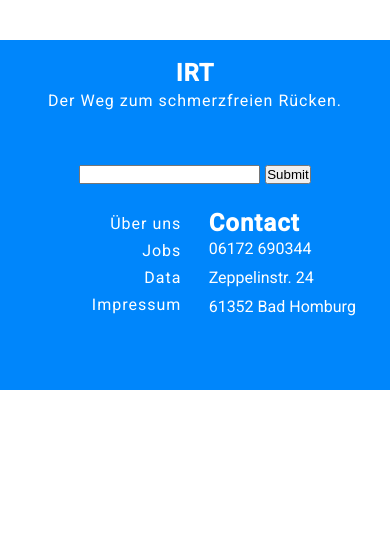
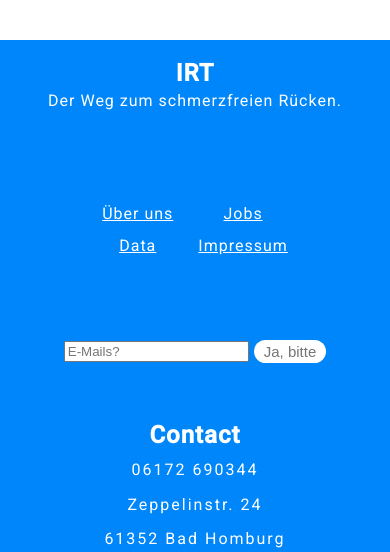
Before and after one commit to pbizimis/IRT, a Flask app: page /lp in a window 390 px wide. Shown: the part 2770-3322 px from the top of the page. Before the commit the page ends 3160 px from the top, so only its background shows below. Run offline with Flask 2, Linux system fonts and the light colour scheme.

Commit message:
footer responsive

```diff
--- a/irtp/static/nav.css
+++ b/irtp/static/nav.css
@@ -172,11 +172,12 @@
     height: auto;
     width: 100%;
     grid-template-columns: 50% 50%;
-    grid-template-rows: 100px 70px 180px;
+    grid-template-rows: 100px auto auto auto;
     grid-template-areas:
         "top top"
+        "info info"
         "mid mid"
-        "info contact";
+        "contact contact";
     justify-items: center;
     align-items: flex-start;
     background-color: rgb(0, 134, 251);
@@ -195,7 +196,7 @@
 .number1 p {
     margin: 0;
 }
-.number2 {
+.newsletter {
     width: 100%;
     height: 100%;
     grid-area: mid;
@@ -203,43 +204,90 @@
     display: flex;
     align-items: center;
     justify-content: center;
+    margin-top: 40px;
 }
-.number2 .newsletter-form {
+.newsletter .newsletter-form {
     margin: 0;
     padding: 0;
     line-height: 0;
 }
-.number2 .newsletter-form input{
-    margin: 0;
-    padding: 0;
+.newsletter .newsletter-form .button{
+    margin: 20px 0px 20px 0px;
+    padding: 3px 10px;
+    font-size: 15px;
+    border: 0px;
+    position: relative;
+    top: 1px;
 }
 .info {
     grid-area: info;
-    justify-self: end;
-    margin-right: 7%;
-    height: 80%;
+    margin-top: 60px;
+    display: grid;
+    grid-template-columns: auto auto;
+    grid-template-rows: auto auto;
+    grid-template-areas:
+        "uber jobs"
+        "data impres";
+    justify-items: center;
+    align-items: center;
+    grid-gap: 5px;
+}
+.info-uber {
+    grid-area: uber;
+}
+.info-jobs {
+    grid-area: jobs;
+}
+.info-data {
+    grid-area: data;
+}
+.info-impres {
+    grid-area: impres;
 }
 .info a {
     text-align: end;
-    display: block;
+    display: inline-block;
+    margin-right: 10px;
+    margin-left: 10px;
+    text-decoration: none;
+    text-decoration: underline;
+    color: white;
+    font-weight: 400;
 }
 .contact {
-    justify-self: start;
+    margin-top: 60px;
     grid-area: contact;
-    margin-left: 7%;
-    height: 80%;
+    text-align: center;
 }
-.contact p{
+.contact p {
     margin: 0;
-    letter-spacing: 0;
-    line-height: 150%;
-    margin-bottom: 5px;
+    margin-top: 7px;
+    letter-spacing: 2px;
+    line-height: 170%;
 }
 .contact h1{
     margin: 0;
+    margin-bottom: 5px;
 }
 
 /*NAVBAR CHANGE (DESKTOP VIEW/IPAD VIEW)*/
+@media screen and (min-width: 480px) {
+    .info {
+        grid-area: info;
+        display: block;
+    }
+    .info a {
+        text-align: end;
+        display: inline-block;
+        margin-right: 10px;
+        margin-left: 10px;
+        text-decoration: none;
+        text-decoration: underline;
+        color: white;
+        font-weight: 400;
+    }
+}
+
 @media screen and (min-width: 768px) {
     #mobile-navbar {
         display: none;
--- a/irtp/templates/nav.html
+++ b/irtp/templates/nav.html
@@ -81,18 +81,21 @@
             <h1>IRT</h1>
             <p>Der Weg zum schmerzfreien Rücken.</p>
         </div>
-        <div class="number2">
+
+        <div class="info">
+            <a class="info-uber" href="">Über uns</a>
+            <a class="info-jobs" href="">Jobs</a>
+            <a class="info-data" href="">Data</a>
+            <a class="info-impres" href="">Impressum</a>
+        </div>
+
+        <div class="newsletter">
             <form class="newsletter-form" method="POST">
-                <input type="email" name="email" required>
-                <input type="submit" value="Submit">
+                <input type="email" placeholder="E-Mails?" name="email" required>
+                <input type="submit" value="Ja, bitte" class="button">
             </form>
         </div>
-        <div class="info">
-            <a>Über uns</a>
-            <a>Jobs</a>
-            <a>Data</a>
-            <a>Impressum</a>
-        </div>
+
         <div class="contact">
             <h1>Contact</h1>
             <p>06172 690344</p>
```
Also changed, not shown: other parts of irtp/static/nav.css (+26 -1 lines).
